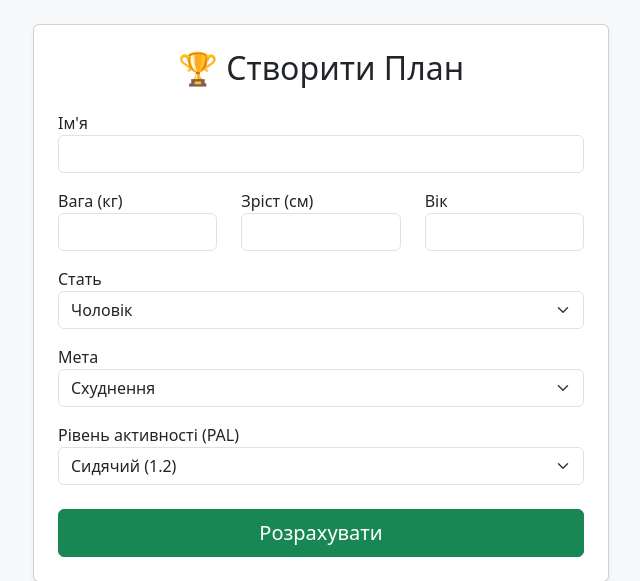
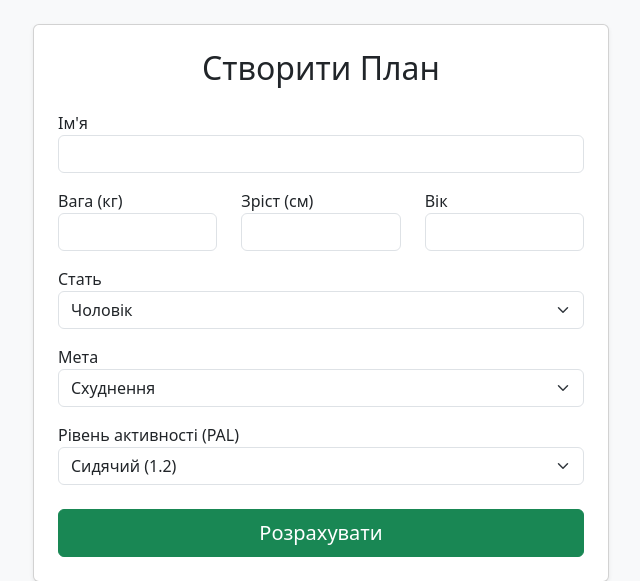
Before and after one commit to Levko0/Mini-progect, a Flask app: page /calculator in a window 1280 px wide. Shown: the part 56-637 px from the top of the page, without its empty margins (319-959 px from the left). Run offline with Flask 3, Linux system fonts and the light colour scheme.

Commit message:
фікс

```diff
--- a/templates/calculator.html
+++ b/templates/calculator.html
@@ -20,7 +20,7 @@
 
 <div class="container" style="max-width: 600px;">
     <div class="card p-4 shadow-sm">
-        <h2 class="text-center mb-4">🏆 Створити План</h2>
+        <h2 class="text-center mb-4">Створити План</h2>
         <form method="POST">
             <div class="mb-3">
                 <label>Ім'я</label>
```
